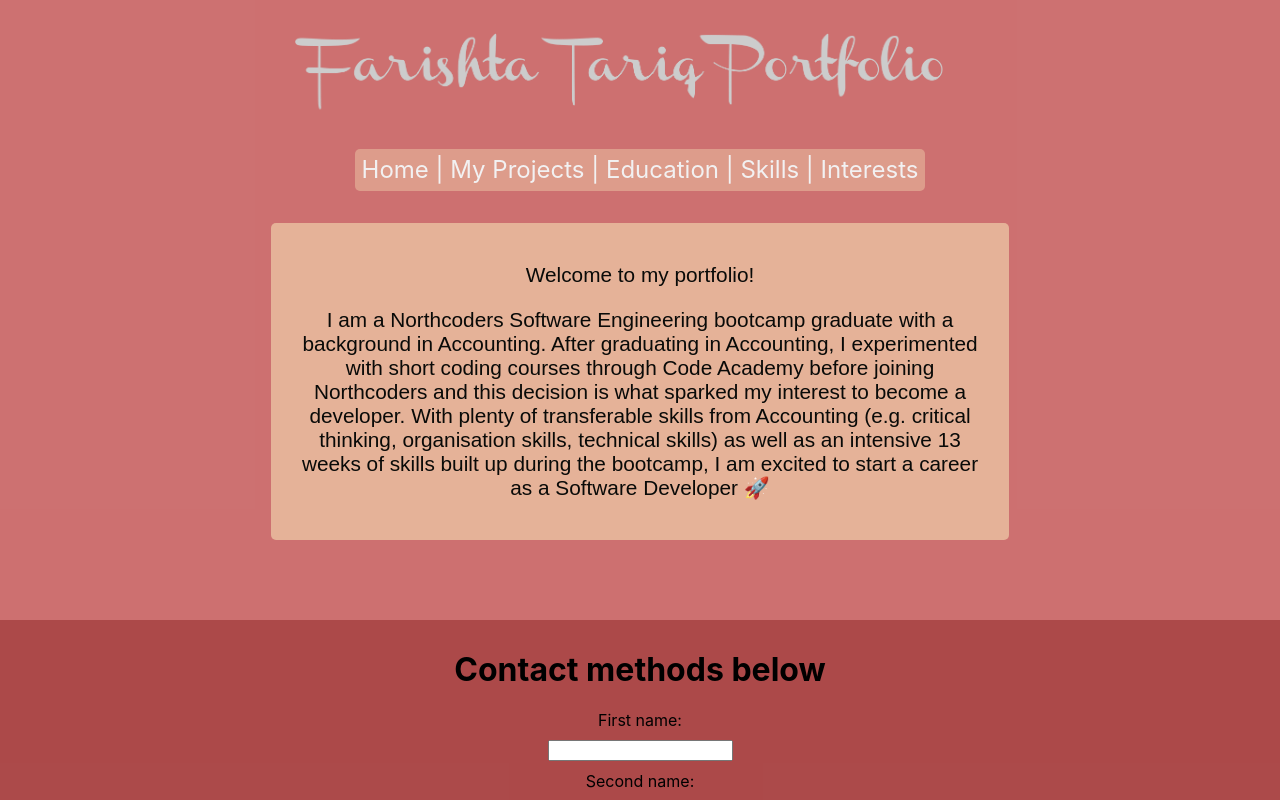
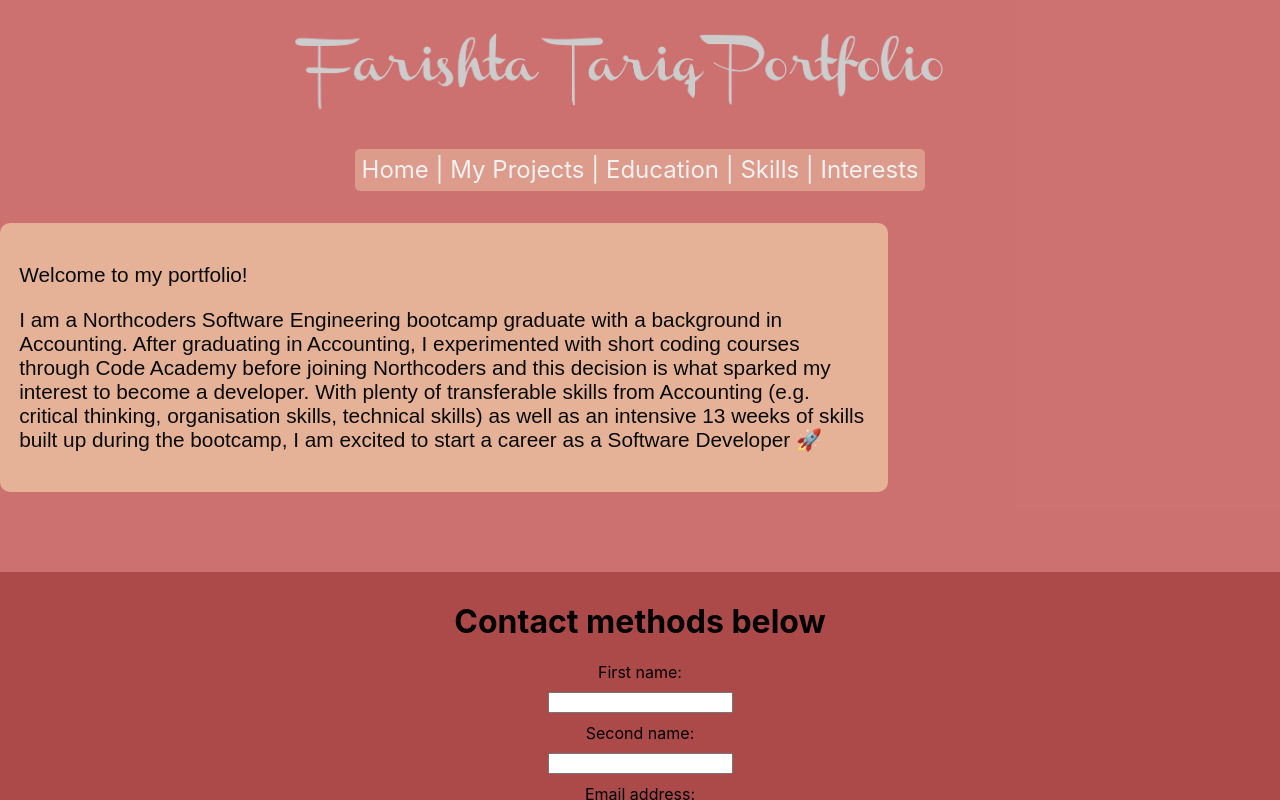
Before and after one commit to Farishta7/farishta-portfolio, a React (Create React App) app: page / in a window 1280 px wide. Shown: the top 800 px of the page. Built offline with nearby package versions, Linux system fonts and the light colour scheme.

Commit message:
styling to footer

```diff
--- a/src/App.css
+++ b/src/App.css
@@ -1,5 +1,5 @@
 .App {
-  text-align: center;
+  /* text-align: center; */
   /* background-image: url('./betterforest.jpg');
   background-position: center;
     background-size: cover;
@@ -8,7 +8,7 @@
     background-color: #b22222a4;
     min-height: 100vh;
     /* display: flex; */
-  flex-direction: column;
+  /* flex-direction: column; */
 
 }
 
@@ -68,18 +68,27 @@ a:hover {
 
 .text-block {
   word-wrap: break-word;
-  max-width: 700px;
+  max-width: 850px;
   display: inline-block;
   background: rgb(245,222,179, 0.6);
-  border-radius: 5px;
+  border-radius: 10px;
   font-size: 1.3rem;
   padding: 1.2rem;
   color: rgb(9, 10, 8);
   font-family: Arial, Helvetica, sans-serif;
-  align-content: center;
-
 }
 
+.parent-div {
+  display: flex;
+  align-items: center;
+  justify-content: center;
+  padding-bottom: 2rem;
+  margin: 1rem;
+}
+
+h1{
+  text-align: center;
+}
 /* FOOTER */
 .footer-div {
   /* padding: 80px 60px;
```
